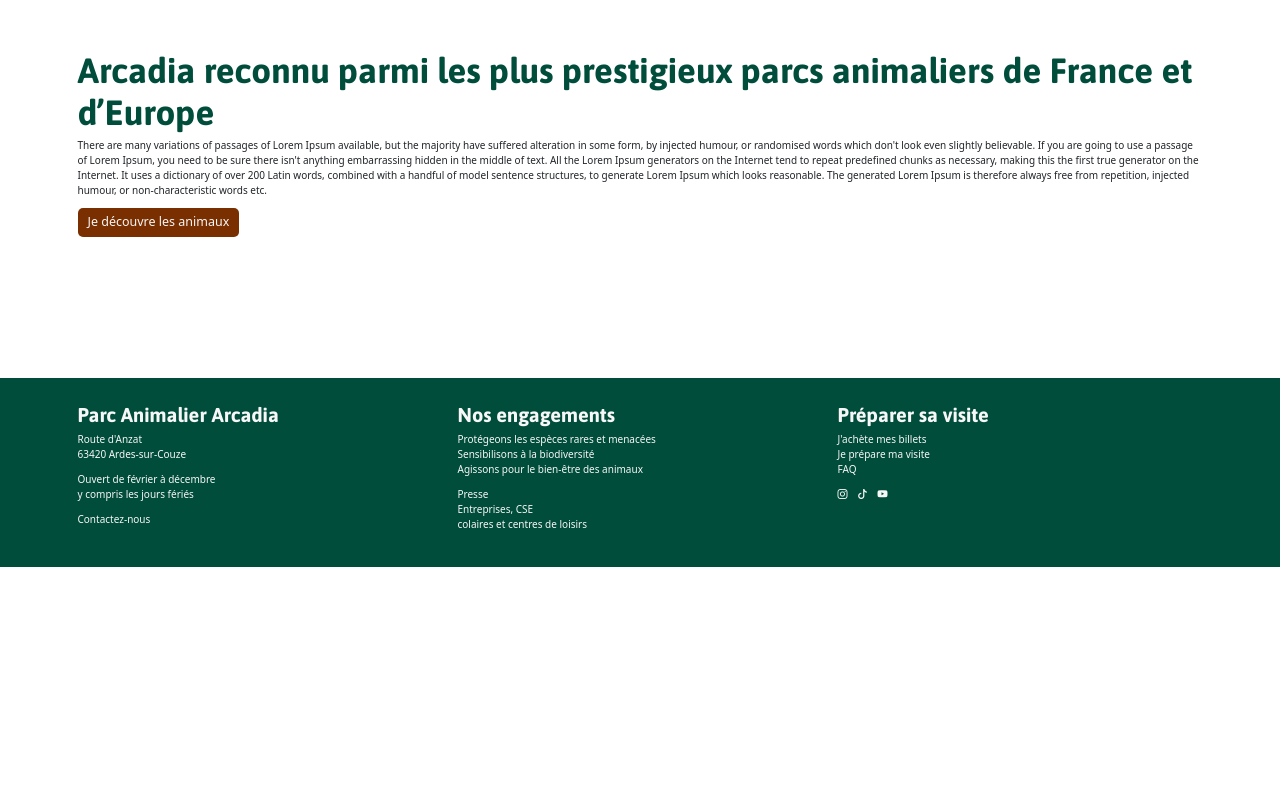
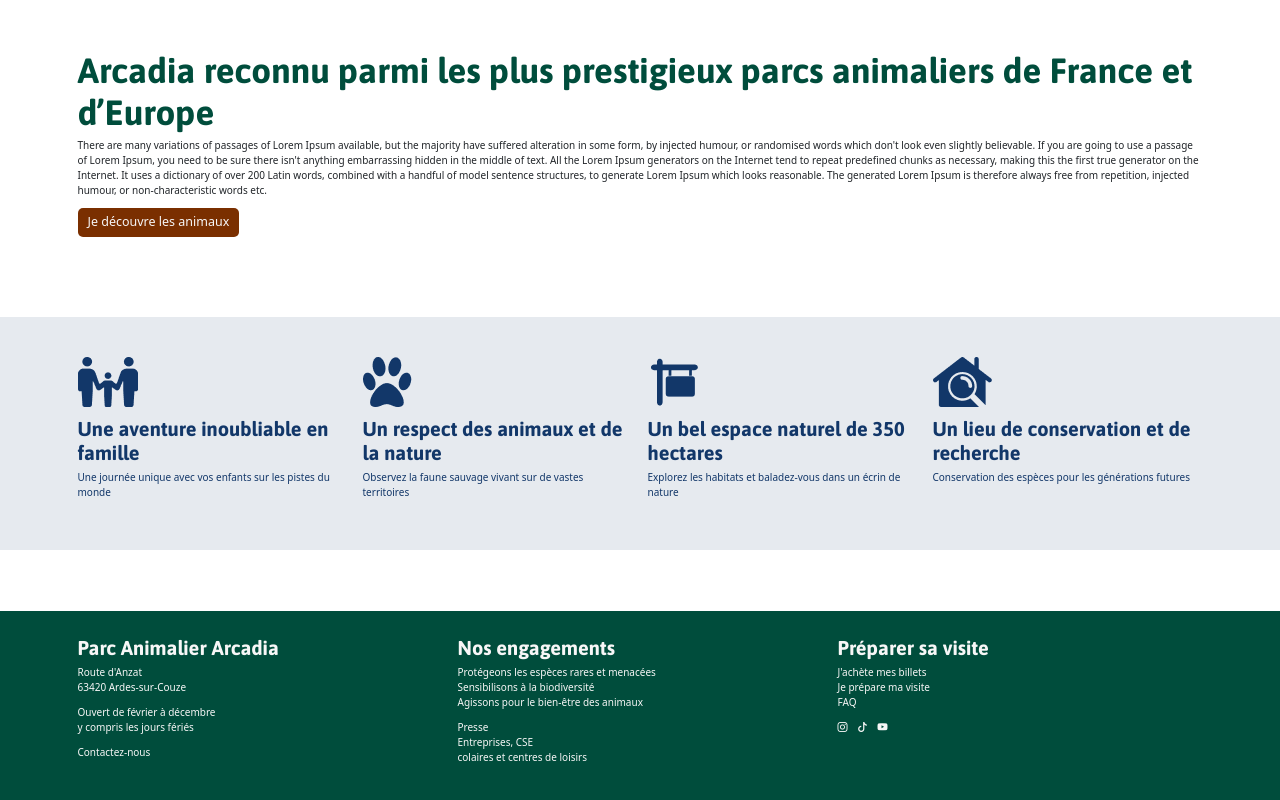
Before and after one commit to omeymaa/ArcadiaFront, a website with bundled scripts: page index.html in a window 1280 px wide. Shown: the part 1038-1838 px from the top of the page. Before the commit the page ends 1605 px from the top, so only its background shows below. Built offline with nearby package versions, Linux system fonts and the light colour scheme; files whose address does not match are found by name.

Commit message:
adding icons infos

```diff
--- a/assets/_settings.scss
+++ b/assets/_settings.scss
@@ -22,6 +22,7 @@ $font-family-text: "Open Sans", sans-serif;
     color: $color-primary;
     font-size: 3.5rem;
 }
+
 
 // general style
 * {
--- a/assets/styles/pages/_home.scss
+++ b/assets/styles/pages/_home.scss
@@ -48,3 +48,15 @@
         }
     }
 }
+
+#inconsinfos {
+    background-color: $color-bg-secondary;
+
+    h3 {
+        color: $color-secondary;
+    }
+
+    p {
+        color: $color-secondary;
+    }
+}
--- a/pages/home.html
+++ b/pages/home.html
@@ -46,3 +46,42 @@
         </div>
     </div>
 </section>
+
+<!-- Additional information -->
+<section id="inconsinfos">
+    <div class="container">
+        <div class="row">
+            <div class="col-lg-3 col-md-6 col-12">
+                <div class="my-5 py-3">
+                    <img src="/assets/icons/famille.png" alt="famille" class="pb-3">
+                    <h3>Une aventure inoubliable en famille</h3>
+                    <p>Une journée unique avec vos enfants sur les pistes du monde</p>
+                </div>
+            </div>
+
+            <div class="col-lg-3 col-md-6 col-12">
+                <div class="my-5 py-3">
+                    <img src="/assets/icons/animaux.png" alt="Patte d'animal" class="pb-3">
+                    <h3>Un respect des animaux et de la nature</h3>
+                    <p>Observez la faune sauvage vivant sur de vastes territoires</p>
+                </div>
+            </div>
+
+            <div class="col-lg-3 col-md-6 col-12">
+                <div class="my-5 py-3">
+                    <img src="/assets/icons/panneau.png" alt="Panneau" class="pb-3">
+                    <h3>Un bel espace naturel de 350 hectares</h3>
+                    <p>Explorez les habitats et baladez-vous dans un écrin de nature</p>
+                </div>
+            </div>
+
+            <div class="col-lg-3 col-md-6 col-12">
+                <div class="my-5 py-3">
+                    <img src="/assets/icons/recherche.png" alt="Loupe" class="pb-3">
+                    <h3>Un lieu de conservation et de recherche</h3>
+                    <p>Conservation des espèces pour les générations futures</p>
+                </div>
+            </div>
+        </div>
+    </div>
+</section>
```
Also changed, not shown: assets/icons/animaux.png (added), assets/icons/famille.png (added), assets/icons/panneau.png (added), assets/icons/recherche.png (added), assets/index.css, 1 other file.
